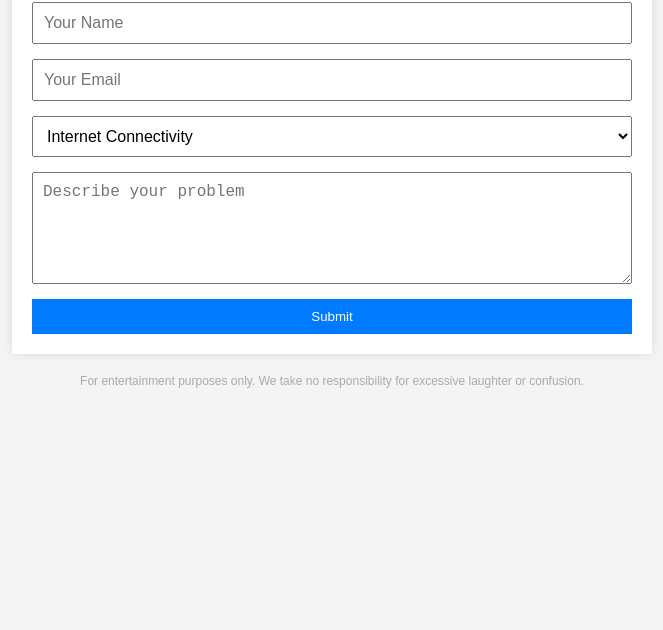
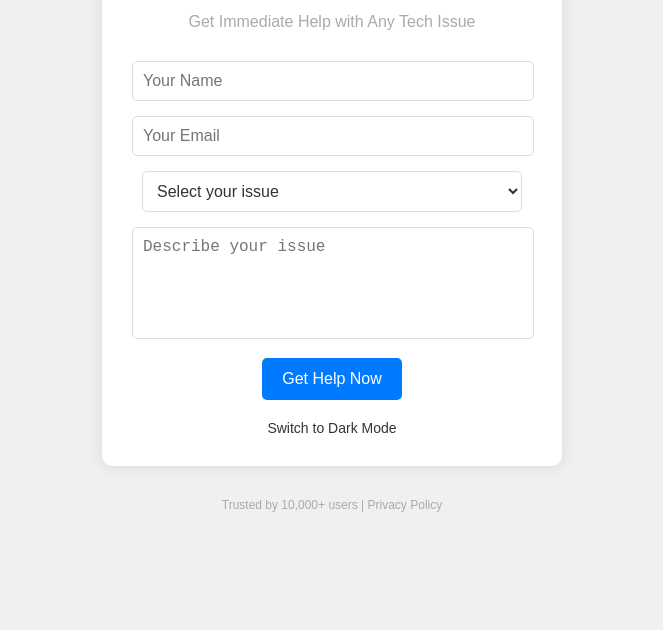
Before and after one commit to 1313picklw1/TechFixSupport, a plain HTML site: page index.html in a window 1280 px wide. Shown: the part 170-800 px from the top of the page, without its empty margins (308-971 px from the left). Drawn offline with Linux system fonts and the light colour scheme.

Commit message:
Update index.html

```diff
--- a/index.html
+++ b/index.html
@@ -3,71 +3,122 @@
 <head>
     <meta charset="UTF-8">
     <meta name="viewport" content="width=device-width, initial-scale=1.0">
-    <title>TechFix Support</title>
+    <title>24/7 Expert Tech Support</title>
     <style>
+        :root {
+            --background-color: #f0f0f0;
+            --text-color: #333;
+            --container-background: #fff;
+            --button-background: #007bff;
+            --button-hover: #0056b3;
+            --footer-color: #aaa;
+        }
+        [data-theme="dark"] {
+            --background-color: #121212;
+            --text-color: #ffffff;
+            --container-background: #1e1e1e;
+            --button-background: #1e90ff;
+            --button-hover: #4682b4;
+            --footer-color: #888;
+        }
         body {
             font-family: Arial, sans-serif;
-            background-color: #f4f4f4;
-            color: #333;
+            background-color: var(--background-color);
+            color: var(--text-color);
             margin: 0;
-            padding: 20px;
-            text-align: center;
+            padding: 0;
+            display: flex;
+            flex-direction: column;
+            align-items: center;
+            justify-content: center;
+            height: 100vh;
+            transition: background-color 0.3s, color 0.3s;
         }
         .container {
-            max-width: 600px;
-            margin: 0 auto;
-            background: #fff;
-            padding: 20px;
-            box-shadow: 0 0 10px rgba(0, 0, 0, 0.1);
+            background-color: var(--container-background);
+            padding: 30px;
+            border-radius: 10px;
+            box-shadow: 0 0 15px rgba(0, 0, 0, 0.1);
+            text-align: center;
+            max-width: 400px;
+            width: 100%;
         }
         h1 {
-            color: #333;
+            color: var(--button-background);
+            margin-bottom: 20px;
+            font-size: 24px;
         }
-        form {
-            display: flex;
-            flex-direction: column;
+        p {
+            color: var(--footer-color);
+            margin-bottom: 30px;
         }
         input, textarea, select {
+            width: calc(100% - 20px);
+            padding: 10px;
             margin-bottom: 15px;
-            padding: 10px;
+            border: 1px solid #ddd;
+            border-radius: 5px;
             font-size: 16px;
+            background-color: var(--container-background);
+            color: var(--text-color);
+            transition: background-color 0.3s, color 0.3s;
+        }
+        textarea {
+            resize: none;
         }
         button {
-            padding: 10px;
-            background-color: #007bff;
+            padding: 12px 20px;
+            background-color: var(--button-background);
             color: #fff;
             border: none;
             cursor: pointer;
+            border-radius: 5px;
+            font-size: 16px;
+            transition: background-color 0.3s;
         }
         button:hover {
-            background-color: #0056b3;
+            background-color: var(--button-hover);
         }
         .footer {
             margin-top: 20px;
             font-size: 12px;
-            color: #aaa;
+            color: var(--footer-color);
+        }
+        .footer a {
+            color: var(--footer-color);
+            text-decoration: none;
+        }
+        .dark-mode-switch {
+            margin-top: 20px;
+            cursor: pointer;
+            font-size: 14px;
         }
     </style>
 </head>
 <body>
     <div class="container">
-        <h1>Welcome to TechFix Support</h1>
-        <p>We are here to solve all your tech problems. Just fill out the form below, and our team will assist you!</p>
+        <h1>24/7 Expert Tech Support</h1>
+        <p>Get Immediate Help with Any Tech Issue</p>
         <form id="supportForm">
             <input type="text" name="name" placeholder="Your Name" required>
             <input type="email" name="email" placeholder="Your Email" required>
-            <select name="issue">
+            <select name="issue" id="issueSelect" required>
+                <option value="" disabled selected>Select your issue</option>
                 <option value="internet">Internet Connectivity</option>
                 <option value="software">Software Issue</option>
                 <option value="hardware">Hardware Malfunction</option>
+                <option value="slow-performance">Slow Performance</option>
+                <option value="virus-malware">Virus/Malware</option>
+                <option value="custom">Custom Issue</option>
             </select>
-            <textarea name="description" placeholder="Describe your problem" rows="5" required></textarea>
-            <button type="submit">Submit</button>
+            <textarea name="description" placeholder="Describe your issue" rows="5" required></textarea>
+            <button type="submit">Get Help Now</button>
         </form>
+        <div class="dark-mode-switch" id="darkModeSwitch">Switch to Dark Mode</div>
     </div>
 
     <div class="footer">
-        <p>For entertainment purposes only. We take no responsibility for excessive laughter or confusion.</p>
+        <p>Trusted by 10,000+ users | <a href="#">Privacy Policy</a></p>
     </div>
 
     <script>
@@ -75,6 +126,28 @@
             event.preventDefault();
             window.location.href = 'https://www.youtube.com/watch?v=dQw4w9WgXcQ';
         });
+
+        const darkModeSwitch = document.getElementById('darkModeSwitch');
+        const body = document.body;
+
+        darkModeSwitch.addEventListener('click', () => {
+            if (body.dataset.theme === "dark") {
+                body.dataset.theme = "light";
+                darkModeSwitch.textContent = "Switch to Dark Mode";
+            } else {
+                body.dataset.theme = "dark";
+                darkModeSwitch.textContent = "Switch to Light Mode";
+            }
+        });
+
+        document.getElementById('issueSelect').addEventListener('change', function() {
+            const descriptionField = document.querySelector('textarea[name="description"]');
+            if (this.value === 'custom') {
+                descriptionField.placeholder = "Please describe your custom issue in detail.";
+            } else {
+                descriptionField.placeholder = "Describe your issue";
+            }
+        });
     </script>
 </body>
 </html>
```
